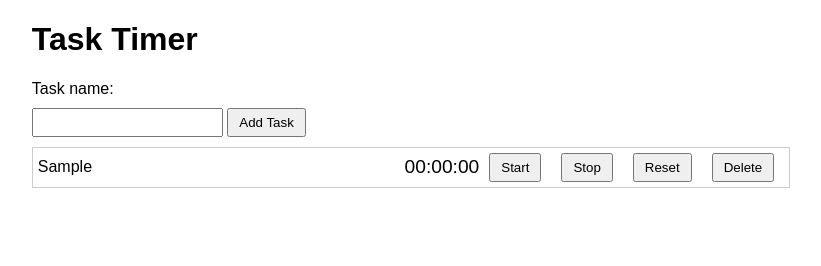
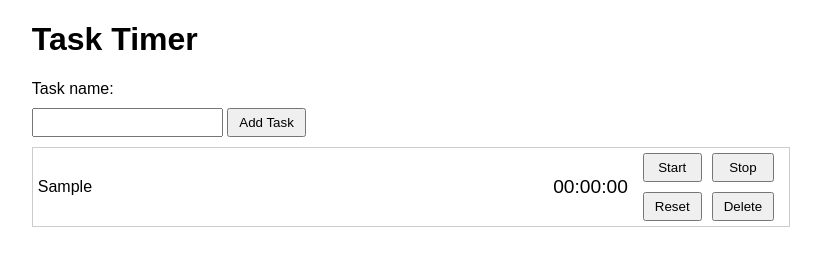
Before and after one commit to OrdoRefactorum/TaskTimer, a plain HTML site: page index.html in a window 1280 px wide. Both pictures are taken after typing "Sample" into the empty fields and a click on the button "Add Task". Shown: the whole page, without its empty margins (229-1050 px from the left). Drawn offline with Linux system fonts and the light colour scheme.

Commit message:
Beautified action buttons
so they take up less space in width. Later to be replaced with icons.

```diff
--- a/index.html
+++ b/index.html
@@ -26,7 +26,7 @@
             margin-right: 10px;
         }
 
-        #wrapper{
+        #wrapper {
             width: 60%;
             margin: 0 auto;
         }
@@ -49,8 +49,18 @@
             font-size: 1.2em;
         }
 
-        .task-actions button {
-            margin-left: 10px;
+        .task-actions {
+            display: grid;
+            grid-row-gap: 10px;
+            margin-left: 15px;
+        }
+
+        .task-actions button:nth-child(odd) {
+            grid-column: 1;
+        }
+
+        .task-actions button:nth-child(even) {
+            grid-column: 2;
         }
 
         .active-task {
```
